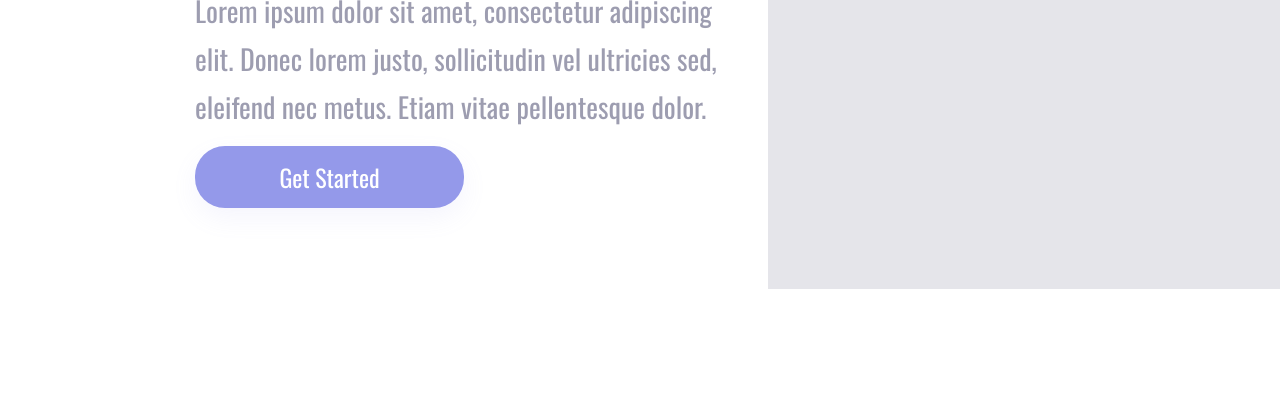
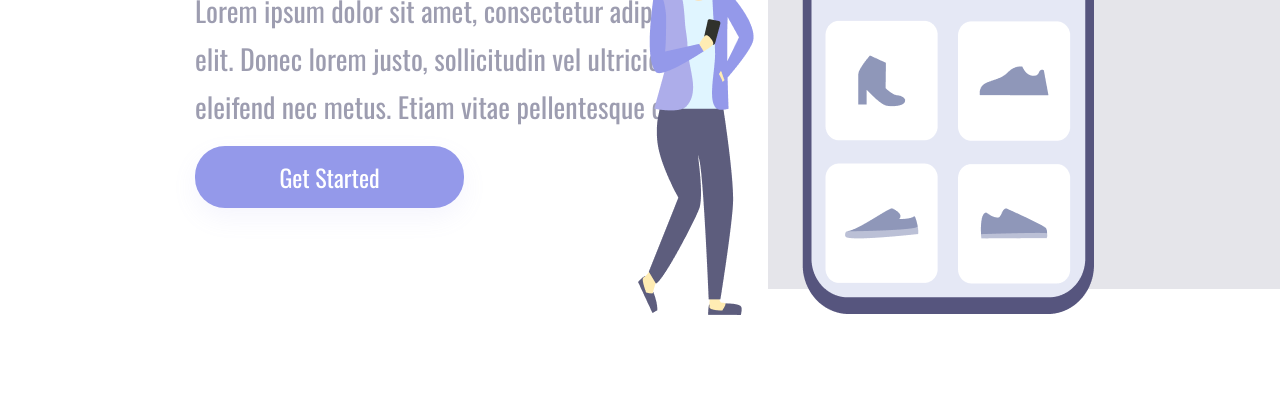
Before and after one commit to Lucasvasconcelos25/CSS-3PROJ-EASY-SHOPPING, a plain HTML site: page index.html in a window 1280 px wide. Shown: the part 511-914 px from the top of the page. Drawn offline with nearby package versions, Linux system fonts and the light colour scheme.

Commit message:
alteração na imagen

```diff
--- a/index.html
+++ b/index.html
@@ -28,7 +28,7 @@
                 <a>About</a>
                 <a>Contact</a>
             </header>
-            <img alt="girl-cellfone" src="./positivo.png">
+            <img alt="girl-cellfone" src="./assets/positivo.png">
 
         </section>
     </div>
```
